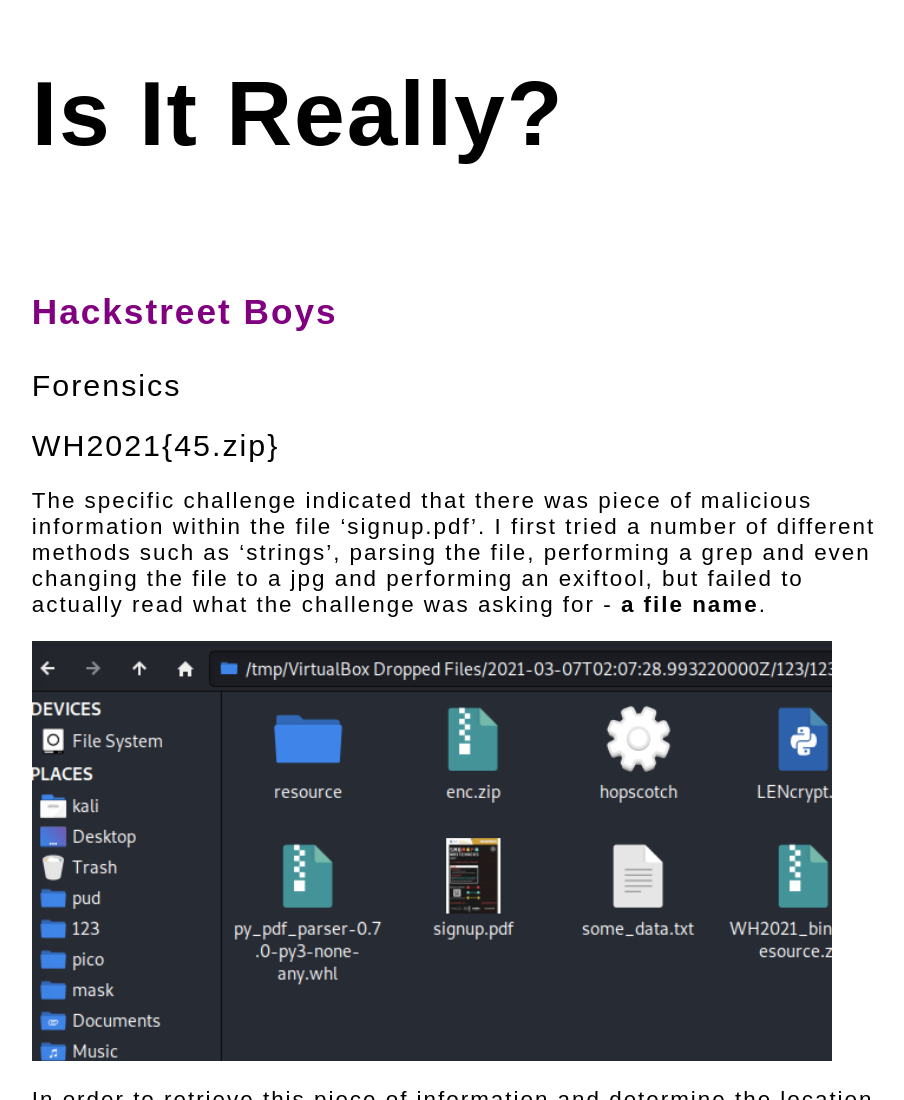
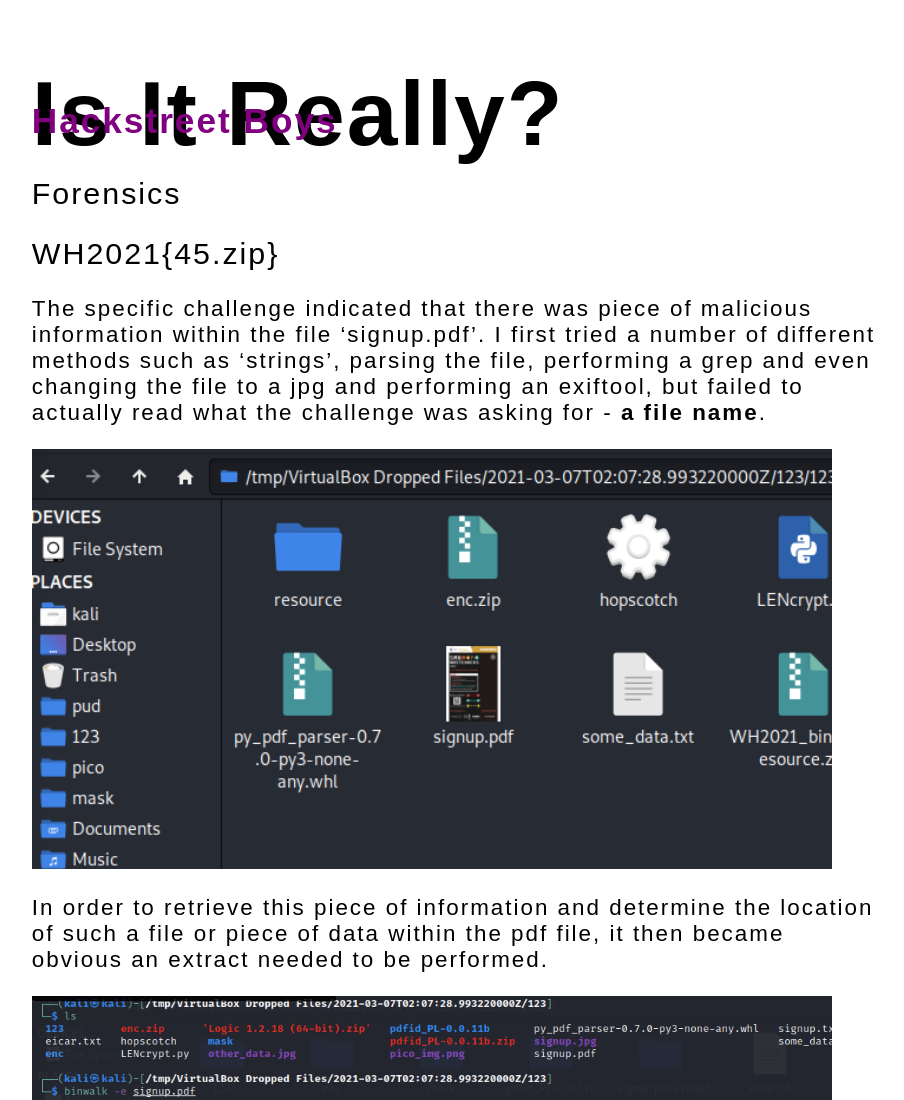
Before and after one commit to anika394/WH2021, a plain HTML site: page WH/Writeup.html in a window 1280 px wide. Shown: the top 1100 px of the page, without its empty margins (90-994 px from the left). Drawn offline with Linux system fonts and the light colour scheme.

Commit message:
Update csswriteups.css

```diff
--- a/WH/csswriteups.css
+++ b/WH/csswriteups.css
@@ -33,7 +33,7 @@ h1 {
     text-overflow: inherit;
     vertical-align: text-top;
     margin-left: 9%;
-    margin-top: 10%;
+    margin-top: -10%;
     z-index: 20;
     font-weight: bold;
   }
```
